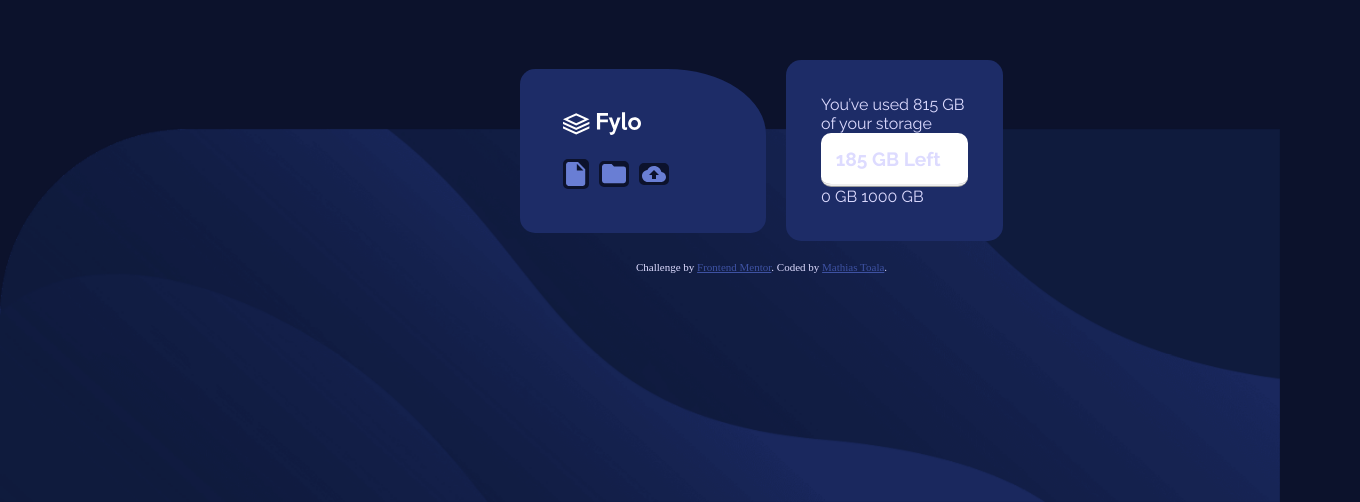
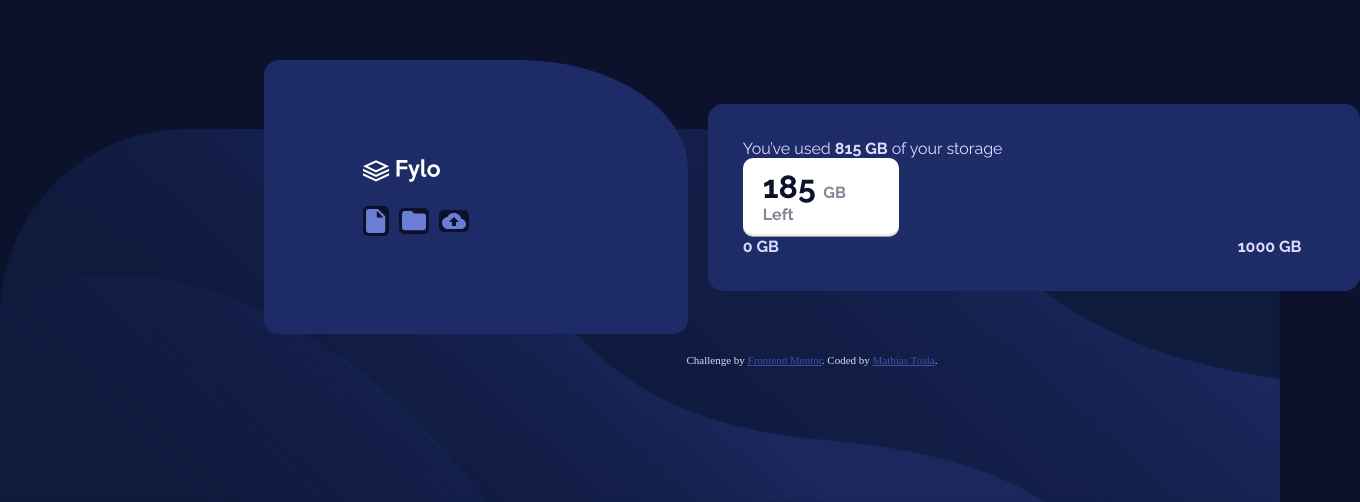
Before and after one commit to Magaztu/week3, a plain HTML site: page index.html in a window 1280 px wide. Shown: the part 298-800 px from the top of the page, 1360 px wide, since content can reach past the window. Drawn offline with Linux system fonts and the light colour scheme.

Commit message:
more work on the box-storage-style

```diff
--- a/index.html
+++ b/index.html
@@ -25,12 +25,14 @@
       </div>
     </div>
     <div class="box-storage">
-      You’ve used 815 GB of your storage
+      You’ve used <span class="text-storage">815 GB</span> of your storage
       <div class="box-text">
-      185 GB Left
-      </div>
-      0 GB
-      1000 GB
+      <span class="text-number"> 185 </span>GB Left
+    </div>
+    <span class="text-storage-gap">
+      <span class="text-storage">0 GB</span>
+      <span class="text-storage">1000 GB</span>
+    </span>
     </div>
   </div>
   <div class="attribution">
--- a/styles.css
+++ b/styles.css
@@ -9,14 +9,30 @@
     z-index: 1;
     font-family: Raleway;
     padding: 35px;
+    height: fit-content;
+    width: 900px;
 }
 .box-text{
     background-color:rgb(255,255,255) ;
+    color: rgb(132, 135, 148);
     font-weight: 700;
-    font-size: larger;
+    font-size: medium;
     border-radius: 10px;
     border-bottom-style: ridge;
-    padding: 10%;
+    padding: 10px 20px;
+    width: 20%;
+}
+.text-number{
+    color: rgb(12, 18, 44);
+    font-size: xx-large;
+}
+.text-storage{
+    font-weight: 700;
+}
+.text-storage-gap{
+    display: grid;
+    grid-template-columns: 1fr 1fr;
+    gap: 70%;
 }
 .box-menu{
     border-radius: 15px;
@@ -58,7 +74,7 @@
     place-items: center;
     position: absolute;
     top: 350px;
-    left: 40%;
+    left: 20%;
 
     /* background-image: url(./images/bg-desktop.png); */
 }
```
